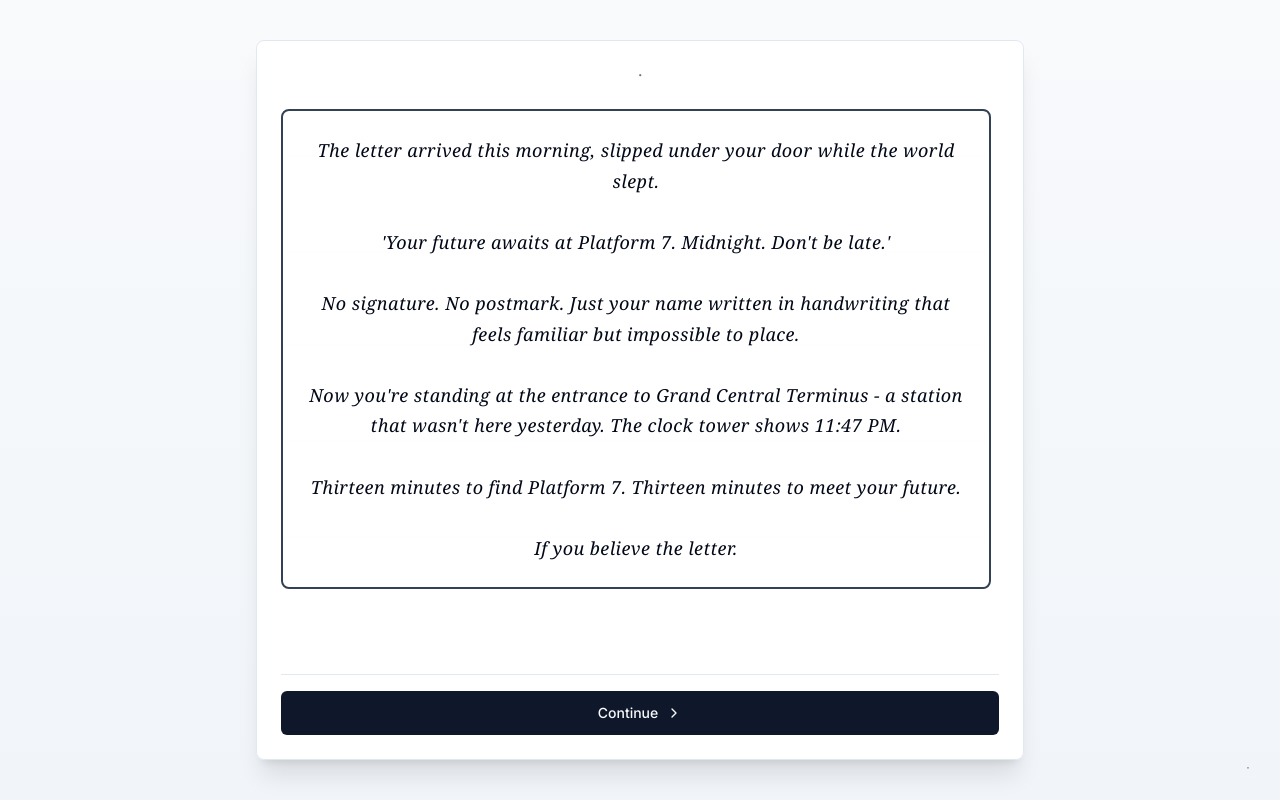
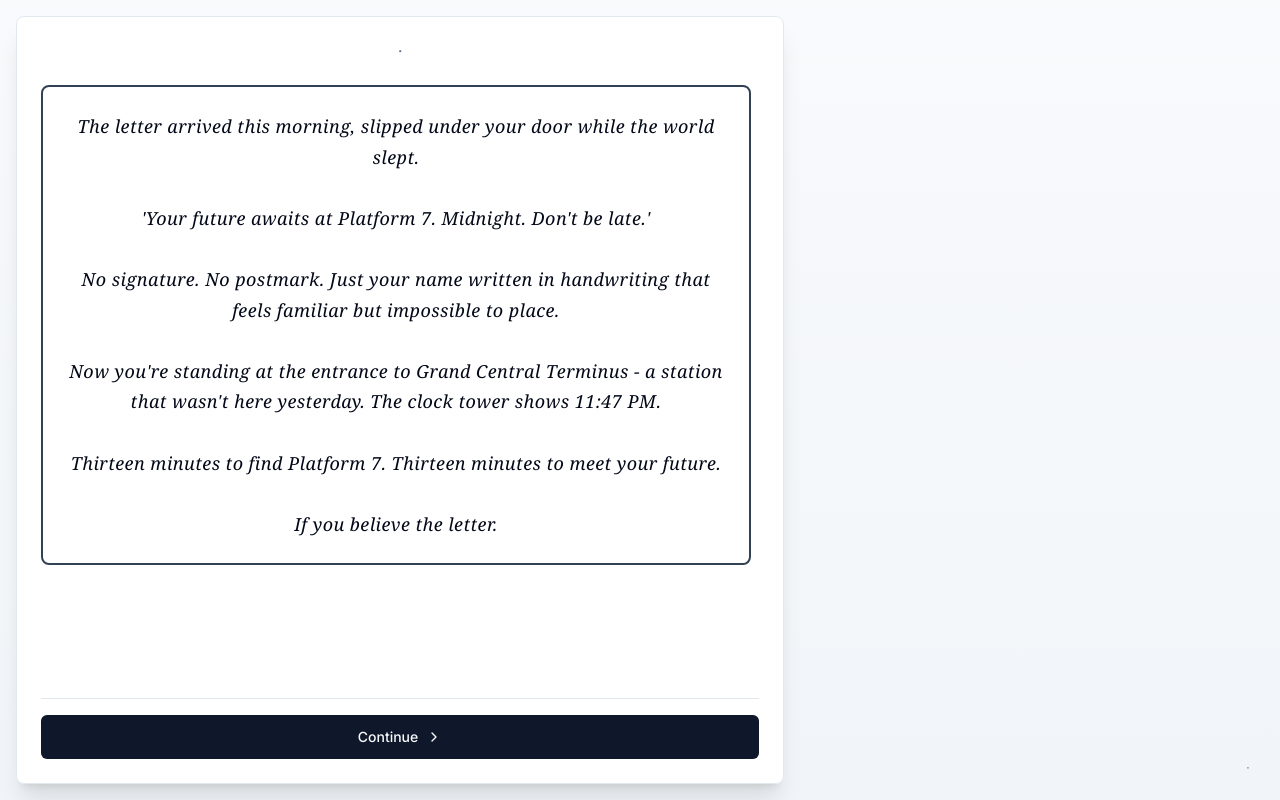
Before and after one commit to AbdusM/lux-story, a Next.js app: page / in a window 1280 px wide. Both pictures are taken after a click on the button "Begin New Journey". Built offline with nearby package versions, Linux system fonts and the light colour scheme.

Commit message:
Revert "Fix chat centering - restore centered layout"
This reverts commit 0d64d75564e78badc71f3679001c43c32ab577fa.

```diff
--- a/components/GameInterface.tsx
+++ b/components/GameInterface.tsx
@@ -278,8 +278,8 @@ export function GameInterface() {
   const quietHourClass = gcState.time.stopped ? 'quiet-hour' : ''
 
   return (
-    <div className={`min-h-screen flex items-center justify-center p-4 performance-${performanceLevel} grand-central-terminus ${platformClass} ${quietHourClass}`}>
-      <Card className="max-w-3xl w-full bg-white/95 dark:bg-gray-900/95 backdrop-blur-sm shadow-xl flex flex-col h-[90vh]">
+    <div className={`min-h-screen flex flex-col performance-${performanceLevel} grand-central-terminus ${platformClass} ${quietHourClass}`}>
+      <Card className="max-w-3xl mx-auto m-4 bg-white/95 dark:bg-gray-900/95 backdrop-blur-sm shadow-xl flex-1 flex flex-col">
         <CardHeader>
           <CardTitle className="text-center text-sm text-muted-foreground">
             <span>·</span>
```
